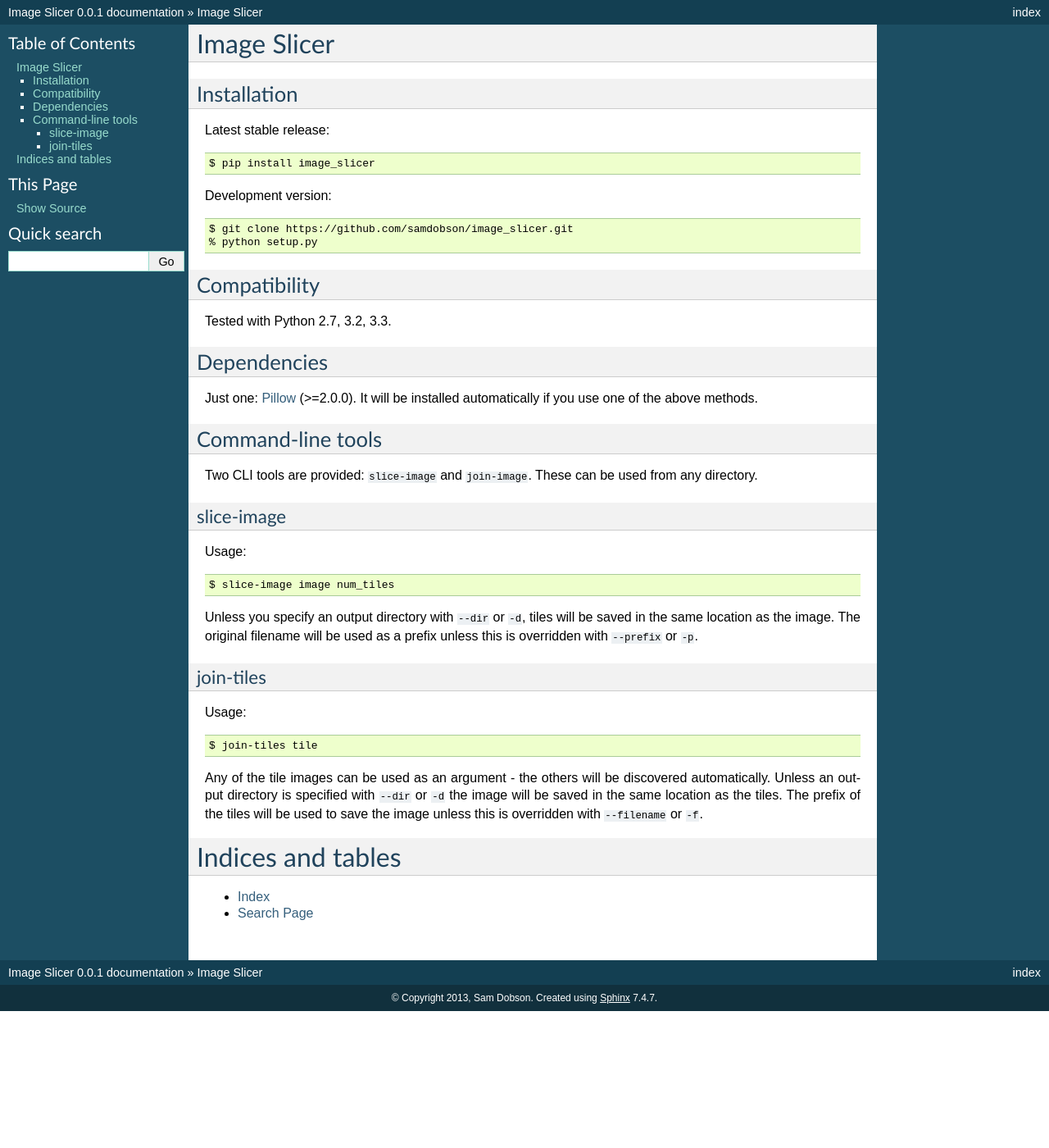
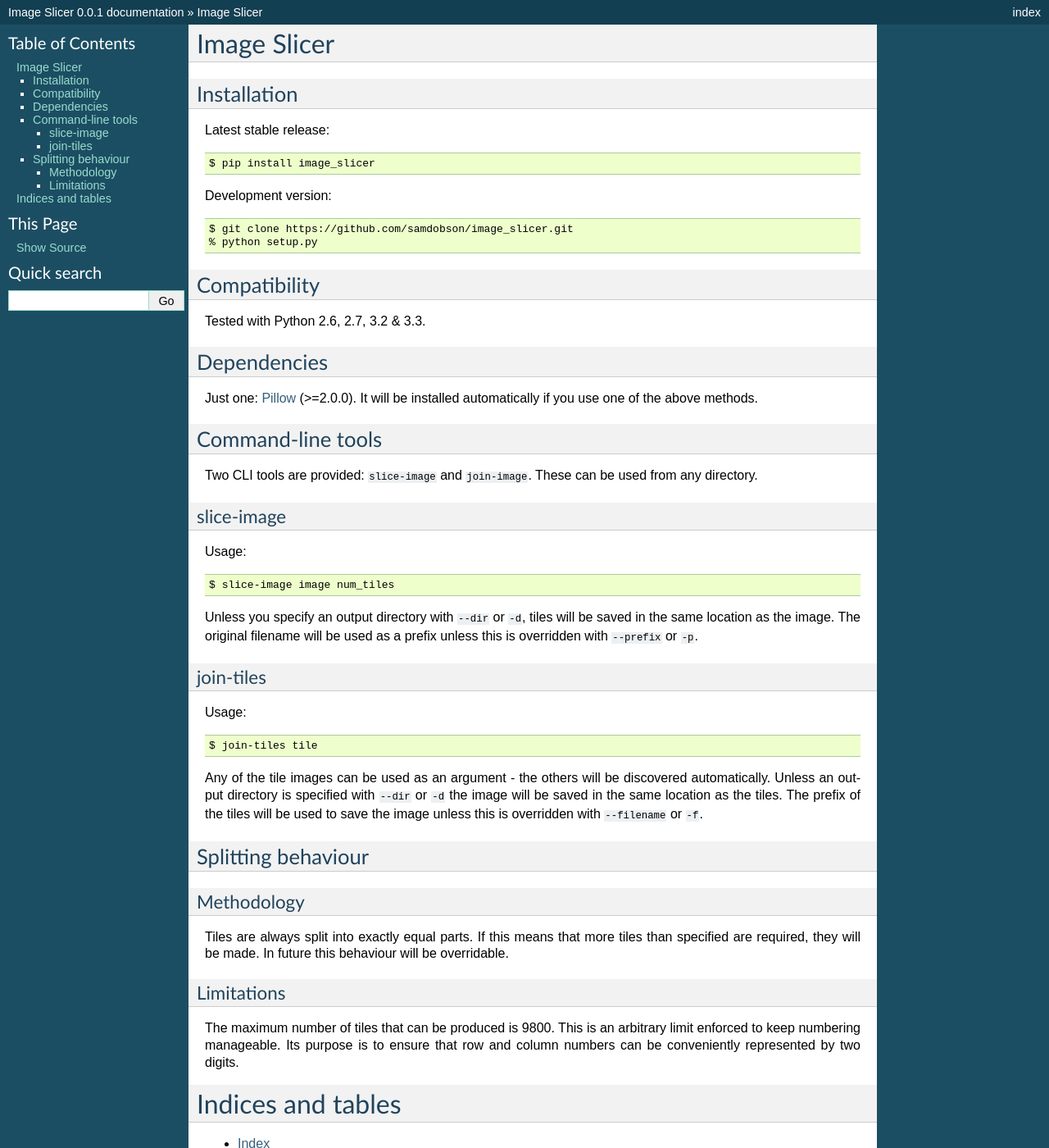
Before and after one commit to samdobson/image_slicer, a Sphinx documentation site: the page built from docs/index.rst, in a window 1280 px wide and 1400 px high. Shown: the whole window at 82% size. Built offline with Sphinx 7.4.7, drawn with Linux system fonts in a browser that asks for light colours.

Commit message:
Fix dependency issue in setup.py. Bump to v0.0.2

```diff
--- a/docs/index.rst
+++ b/docs/index.rst
@@ -20,7 +20,7 @@
 Compatibility
 -------------
 
-Tested with Python 2.7, 3.2, 3.3.
+Tested with Python 2.6, 2.7, 3.2 & 3.3.
 
 Dependencies
 ------------
@@ -57,6 +57,18 @@
 
 Any of the tile images can be used as an argument - the others will be discovered automatically. Unless an output directory is specified with ``--dir`` or ``-d`` the image will be saved in the same location as the tiles. The prefix of the tiles will be used to save the image unless this is overridden with ``--filename`` or ``-f``.
 
+Splitting behaviour
+-------------------
+
+Methodology
+~~~~~~~~~~~
+
+Tiles are always split into exactly equal parts. If this means that more tiles than specified are required, they will be made. In future this behaviour will be overridable.
+
+Limitations
+~~~~~~~~~~~
+
+The maximum number of tiles that can be produced is 9800. This is an arbitrary limit enforced to keep numbering manageable. Its purpose is to ensure that row and column numbers can be conveniently represented by two digits.
 
 Indices and tables
 ==================
--- a/image_slicer/__init__.py
+++ b/image_slicer/__init__.py
@@ -14,7 +14,7 @@
 """
 
 __title__ = 'image_slicer'
-__version__ = '0.0.1'
+__version__ = '0.0.2'
 __author__ = 'Sam Dobson'
 __license__ = 'MIT'
 __copyright__ = 'Copyright 2013 Sam Dobson'
--- a/setup.py
+++ b/setup.py
@@ -2,8 +2,6 @@
 
 import os
 import sys
-
-import image_slicer
 
 try:
         from setuptools import setup
@@ -13,14 +11,14 @@
 
 setup(
     name='image_slicer',
-    version=image_slicer.__version__,
+    version='0.0.2',
     description='Cut images into tiles and reassemble them..',
     long_description=open('README.rst').read() + '\n\n' +
                      open('HISTORY.rst').read(),
     author='Sam Dobson',
     author_email='sjd333@gmail.com',
     url='http://samdobson.github.io/image_slicer',
-    install_requires=['Pillow'],
+    install_requires=['Pillow>=2.0.0'],
     packages=['image_slicer', 'image_slicer.tests'],
     license=open('LICENSE').read(),
     zip_safe=False,
```
